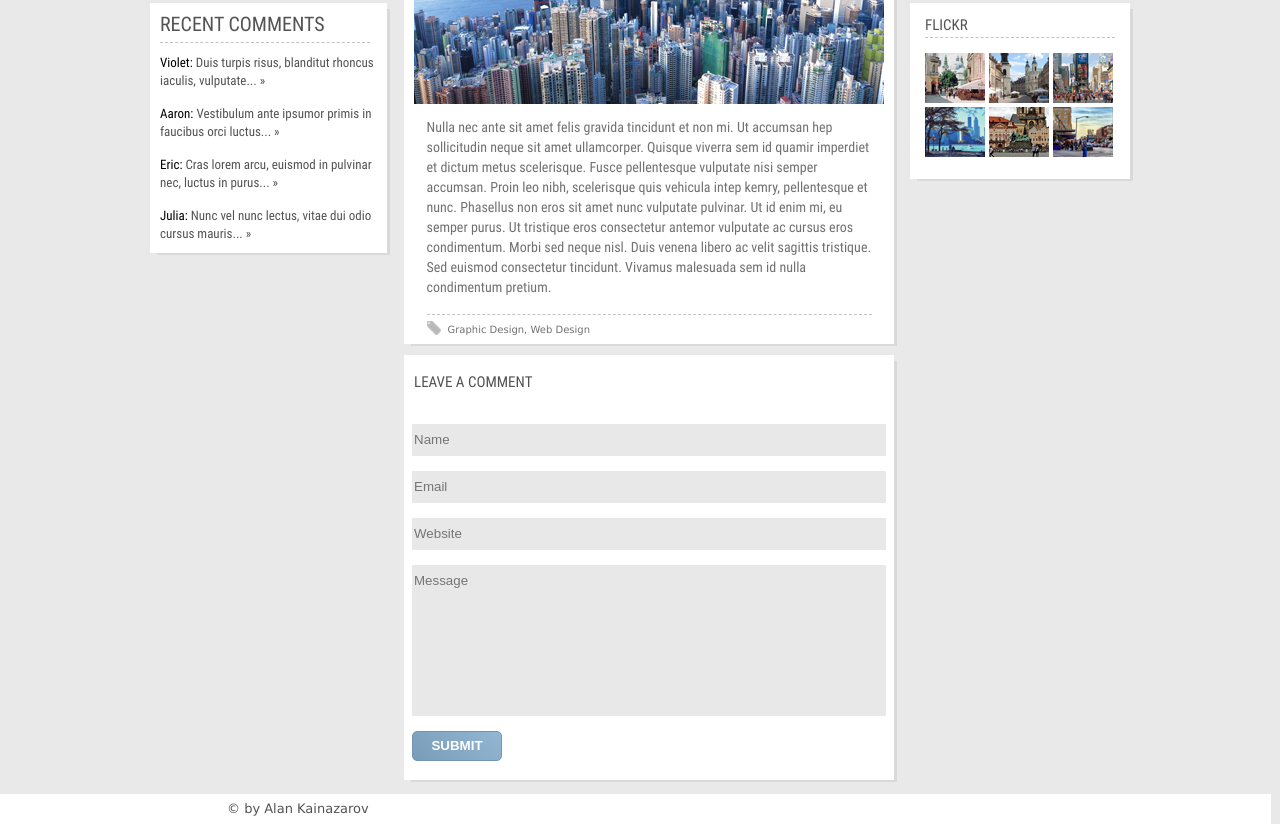
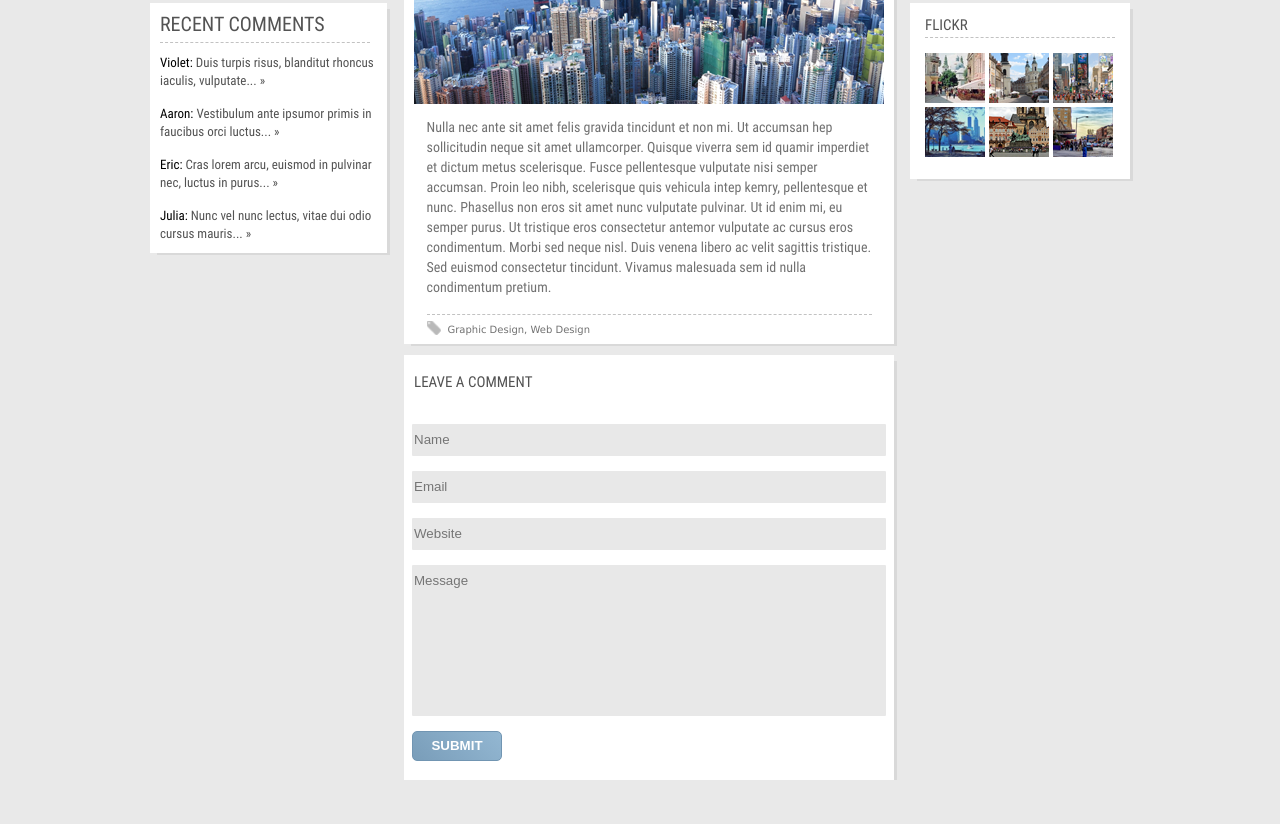
Before and after one commit to kreison/threezine, a plain HTML site: page index.html in a window 1280 px wide. Shown: the part 662-1486 px from the top of the page. After the commit the page ends 1442 px from the top, so only its background shows below. Drawn offline with Linux system fonts and the light colour scheme.

Commit message:
Delete footer

```diff
--- a/index.html
+++ b/index.html
@@ -155,8 +155,5 @@
       </div>
    </div>
    </div>
-   <footer>
-      <a href="#">© by Alan Kainazarov</a>
-   </footer>
 </body>
 </html>
```
